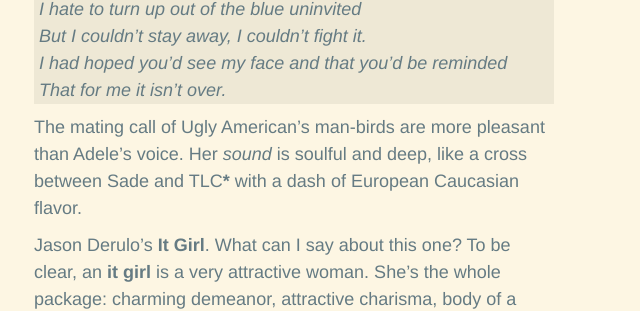
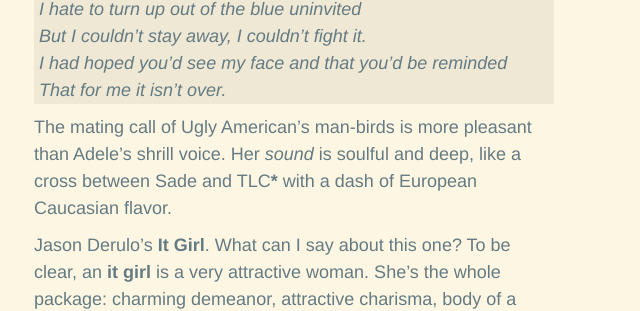
Before and after one commit to dangduc/dangduc.github.com, a Jekyll site: the page built from _posts/2011-11-6-music-these-days.md, in a window 1280 px wide. Shown: the part 401-712 px from the top of the page, without its empty margins (296-936 px from the left). Built offline with Jekyll 4.4.1, drawn with Linux system fonts in a browser that asks for light colours; some web fonts are replaced; Markdown is read by kramdown in place of the engine named in the settings.

Commit message:
revisions

```diff
--- a/_posts/2011-11-6-music-these-days.md
+++ b/_posts/2011-11-6-music-these-days.md
@@ -21,7 +21,7 @@
 
 >That for me it isn't over.
 
-The mating call of Ugly American's man-birds are more pleasant than Adele's voice. Her *sound* is soulful and deep, like a cross between Sade and TLC**\*** with a dash of European Caucasian flavor.
+The mating call of Ugly American's man-birds is more pleasant than Adele's shrill voice. Her *sound* is soulful and deep, like a cross between Sade and TLC**\*** with a dash of European Caucasian flavor.
 
 Jason Derulo's **It Girl**. What can I say about this one? To be clear, an **it girl** is a very attractive woman. She's the whole package: charming demeanor, attractive charisma, body of a goddess. There's two catches. First, the label is transient. No woman who is an *it girl* ever stays one for long. The title moves onto to another, usually younger woman. Second, many people must acknowledge a woman as an *it girl*, for her to be one.
 
```
